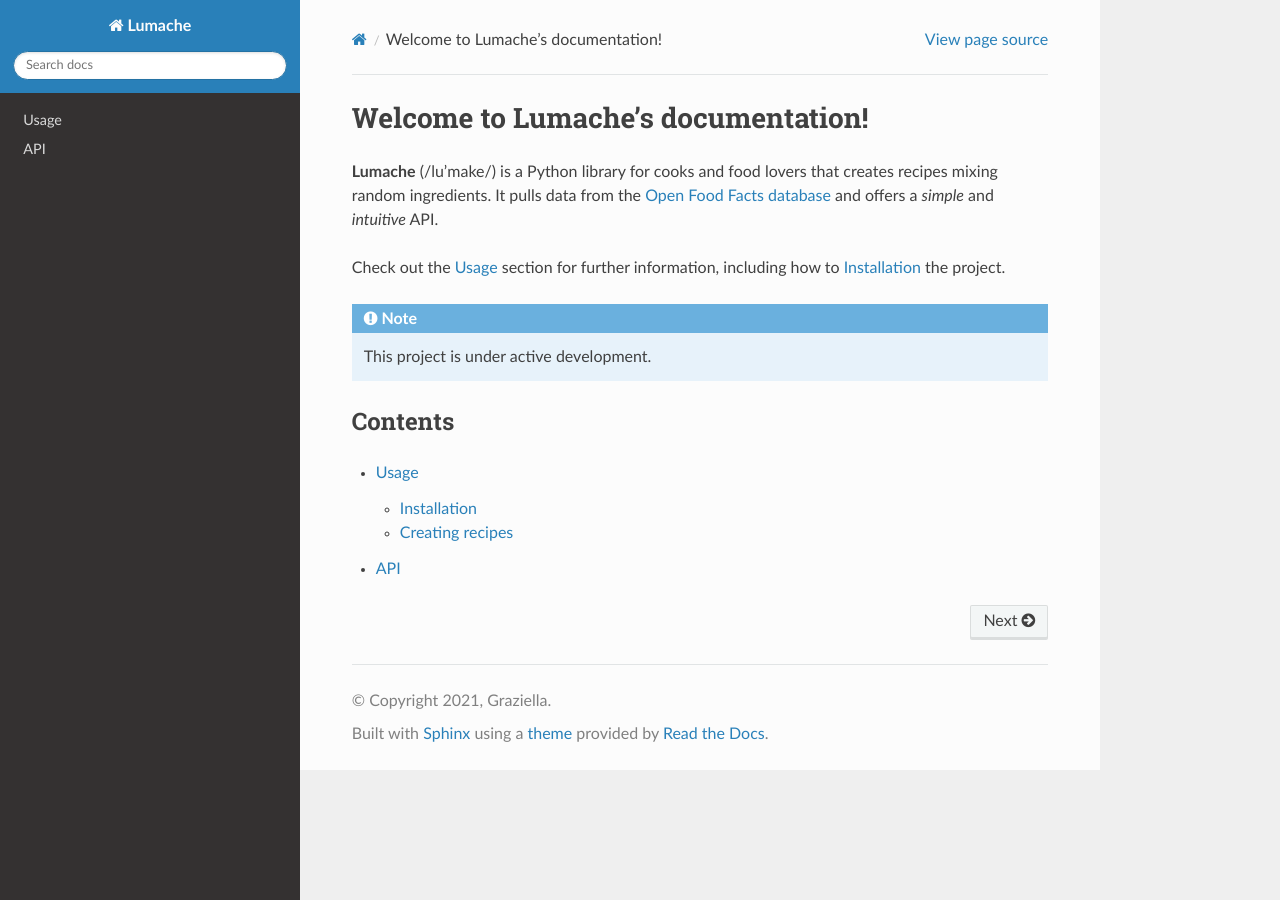
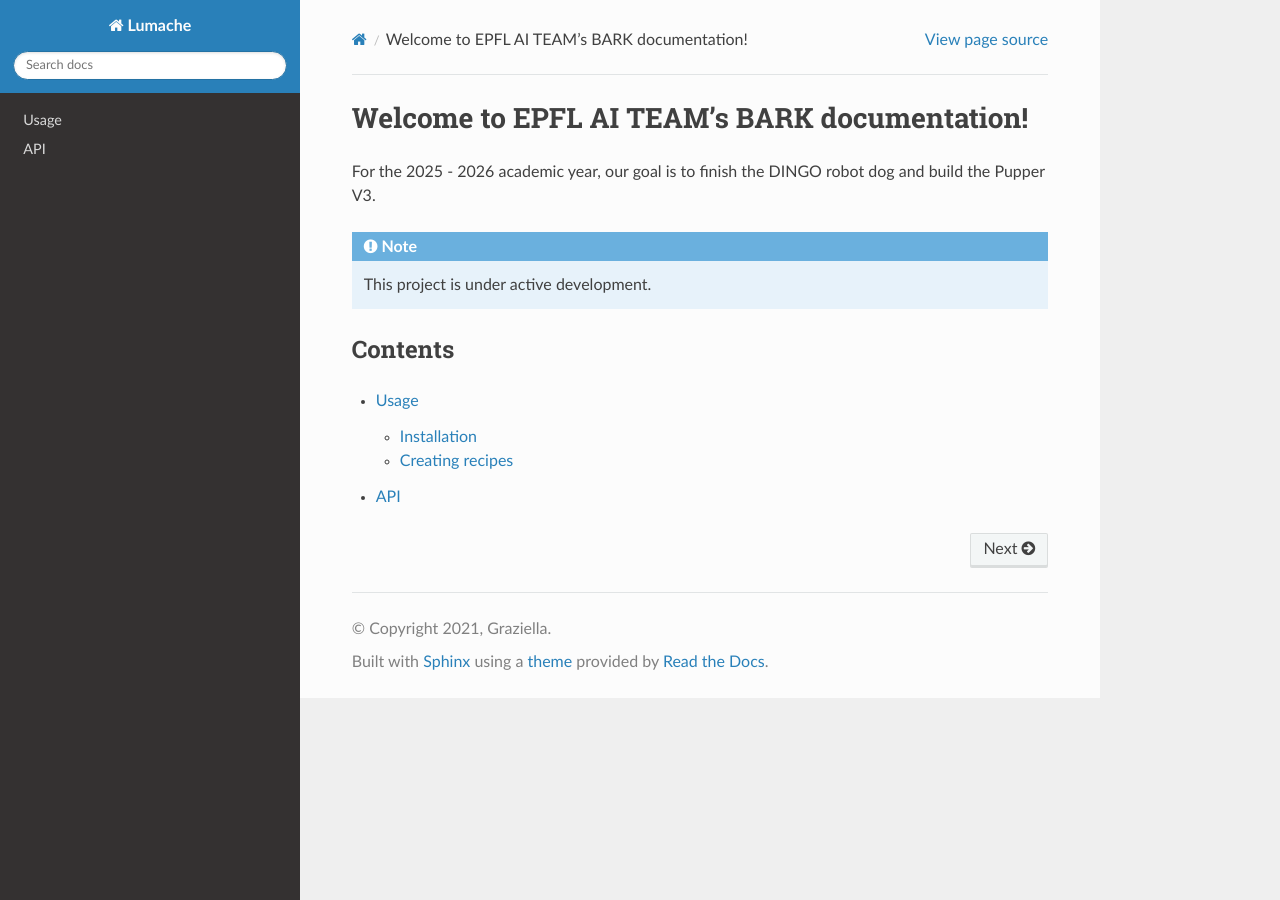
Before and after one commit to lolothecoder/BARK_Documentation, a Sphinx documentation site: the page built from docs/source/index.rst, in a window 1280 px wide. Built offline with Sphinx 7.4.7 and the Read the Docs theme 3.1.0, drawn with Linux system fonts in a browser that asks for light colours.

Commit message:
Update index.rst

```diff
--- a/docs/source/index.rst
+++ b/docs/source/index.rst
@@ -1,13 +1,7 @@
-Welcome to Lumache's documentation!
+Welcome to EPFL AI TEAM's BARK documentation!
 ===================================
 
-**Lumache** (/lu'make/) is a Python library for cooks and food lovers
-that creates recipes mixing random ingredients.
-It pulls data from the `Open Food Facts database <https://world.openfoodfacts.org/>`_
-and offers a *simple* and *intuitive* API.
-
-Check out the :doc:`usage` section for further information, including
-how to :ref:`installation` the project.
+For the 2025 - 2026 academic year, our goal is to finish the DINGO robot dog and build the Pupper V3.
 
 .. note::
 
```
